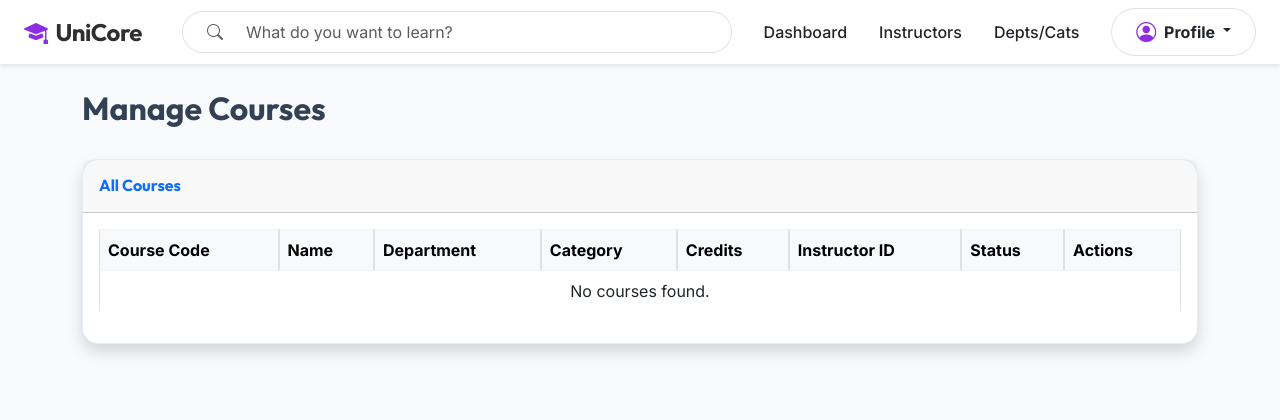
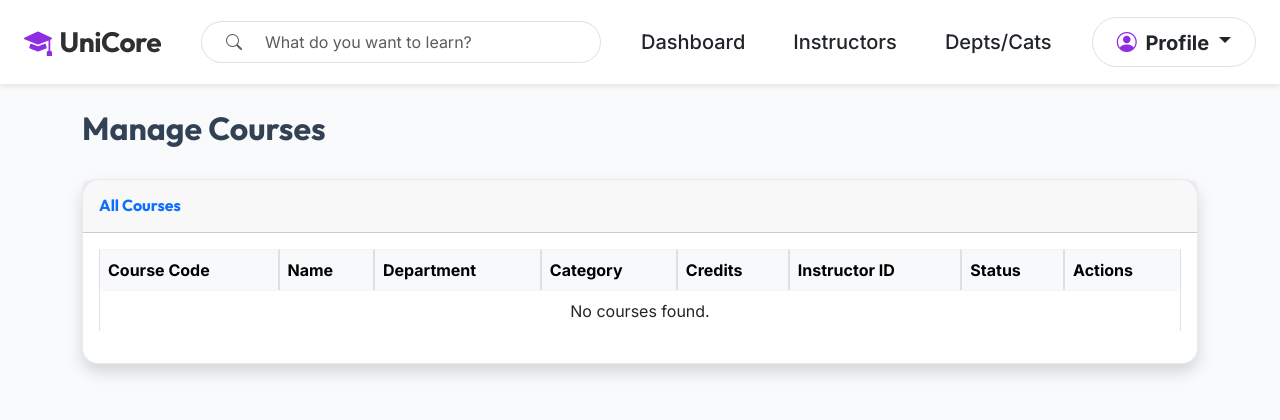
Before and after one commit to MaadhavaM/Online-Course-Registration-System, a Flask app: page /admin/courses in a window 1280 px wide. Shown: the top 420 px of the page. Run offline with Flask 3, Linux system fonts and the light colour scheme; the visitor is signed in with stand-in values (Sample User, id 1); data that the repository does not hold is empty; parts of the project's set-up code (start-up, migrations or seed data) failed here and were passed over.

Commit message:
initial commit

```diff
--- a/templates/base.html
+++ b/templates/base.html
@@ -15,9 +15,9 @@
 </head>
 <body class="d-flex flex-column min-vh-100">
 
-    <nav class="navbar navbar-expand-lg navbar-light bg-white shadow-sm py-2 border-bottom">
+    <nav class="navbar navbar-expand-lg navbar-light bg-white shadow-sm py-3 border-bottom">
         <div class="container-fluid px-4">
-            <a class="navbar-brand fw-bold fs-4" href="{{ url_for('index') }}" style="color: #2D2F31;">
+            <a class="navbar-brand fw-bold fs-3" href="{{ url_for('index') }}" style="color: #2D2F31;">
                 <i class="bi bi-mortarboard-fill me-2" style="color: #8E2DE2;"></i>UniCore
             </a>
             <button class="navbar-toggler" type="button" data-bs-toggle="collapse" data-bs-target="#navbarNav">
@@ -31,18 +31,18 @@
                         <input class="form-control border-start-0 rounded-end-pill py-2 bg-white" type="search" name="search" placeholder="What do you want to learn?" aria-label="Search">
                     </div>
                 </form>
-                <ul class="navbar-nav ms-auto align-items-center">
+                <ul class="navbar-nav ms-auto align-items-center fs-5">
                     {% if current_user.is_authenticated %}
                         {% if current_user.role == 'admin' %}
-                            <li class="nav-item me-3"><a class="nav-link text-dark fw-medium nav-hover" href="{{ url_for('admin.dashboard') }}">Dashboard</a></li>
-                            <li class="nav-item me-3"><a class="nav-link text-dark fw-medium nav-hover" href="{{ url_for('admin.manage_instructors') }}">Instructors</a></li>
-                            <li class="nav-item me-3"><a class="nav-link text-dark fw-medium nav-hover" href="{{ url_for('admin.manage_dept_cat') }}">Depts/Cats</a></li>
+                            <li class="nav-item me-3"><a class="nav-link text-dark fw-medium nav-hover px-3" href="{{ url_for('admin.dashboard') }}">Dashboard</a></li>
+                            <li class="nav-item me-3"><a class="nav-link text-dark fw-medium nav-hover px-3" href="{{ url_for('admin.manage_instructors') }}">Instructors</a></li>
+                            <li class="nav-item me-3"><a class="nav-link text-dark fw-medium nav-hover px-3" href="{{ url_for('admin.manage_dept_cat') }}">Depts/Cats</a></li>
                         {% elif current_user.role == 'instructor' %}
-                            <li class="nav-item me-3"><a class="nav-link text-dark fw-medium nav-hover" href="{{ url_for('instructor.dashboard') }}">Dashboard</a></li>
-                            <li class="nav-item me-3"><a class="nav-link text-dark fw-medium nav-hover" href="{{ url_for('instructor.manage_courses') }}">My Courses</a></li>
+                            <li class="nav-item me-3"><a class="nav-link text-dark fw-medium nav-hover px-3" href="{{ url_for('instructor.dashboard') }}">Dashboard</a></li>
+                            <li class="nav-item me-3"><a class="nav-link text-dark fw-medium nav-hover px-3" href="{{ url_for('instructor.manage_courses') }}">My Courses</a></li>
                         {% else %}
-                            <li class="nav-item me-3"><a class="nav-link text-dark fw-medium nav-hover" href="{{ url_for('student.browse_courses') }}">Browse Courses</a></li>
-                            <li class="nav-item me-3"><a class="nav-link text-dark fw-medium nav-hover" href="{{ url_for('student.dashboard') }}">Dashboard</a></li>
+                            <li class="nav-item me-3"><a class="nav-link text-dark fw-medium nav-hover px-3" href="{{ url_for('student.browse_courses') }}">Browse Courses</a></li>
+                            <li class="nav-item me-3"><a class="nav-link text-dark fw-medium nav-hover px-3" href="{{ url_for('student.dashboard') }}">Dashboard</a></li>
                         {% endif %}
                         <li class="nav-item dropdown ms-2">
                             <a class="nav-link dropdown-toggle text-dark border fw-bold px-4 py-2 rounded-pill profile-btn" href="#" id="navbarDropdown" role="button" data-bs-toggle="dropdown">
--- a/templates/student/browse.html
+++ b/templates/student/browse.html
@@ -62,7 +62,7 @@
             </div>
             <div class="card-footer bg-white border-top-0 d-grid">
                 {% if course.course_code in my_enrollments %}
-                    <a href="{{ url_for('student.view_materials', course_code=course.course_code) }}" class="btn btn-success w-100 fw-bold border-0" style="background-color: #28a745; color: white;">Go to Course</a>
+                    <a href="{{ url_for('student.view_materials', course_code=course.course_code) }}" class="btn btn-outline-primary w-100 fw-bold">Go to Course <i class="bi bi-arrow-right ms-1"></i></a>
                 {% else %}
                     <form action="{{ url_for('student.register_course', course_code=course.course_code) }}" method="POST">
                         <button type="submit" class="btn btn-primary w-100 fw-bold">Register Now</button>
```
